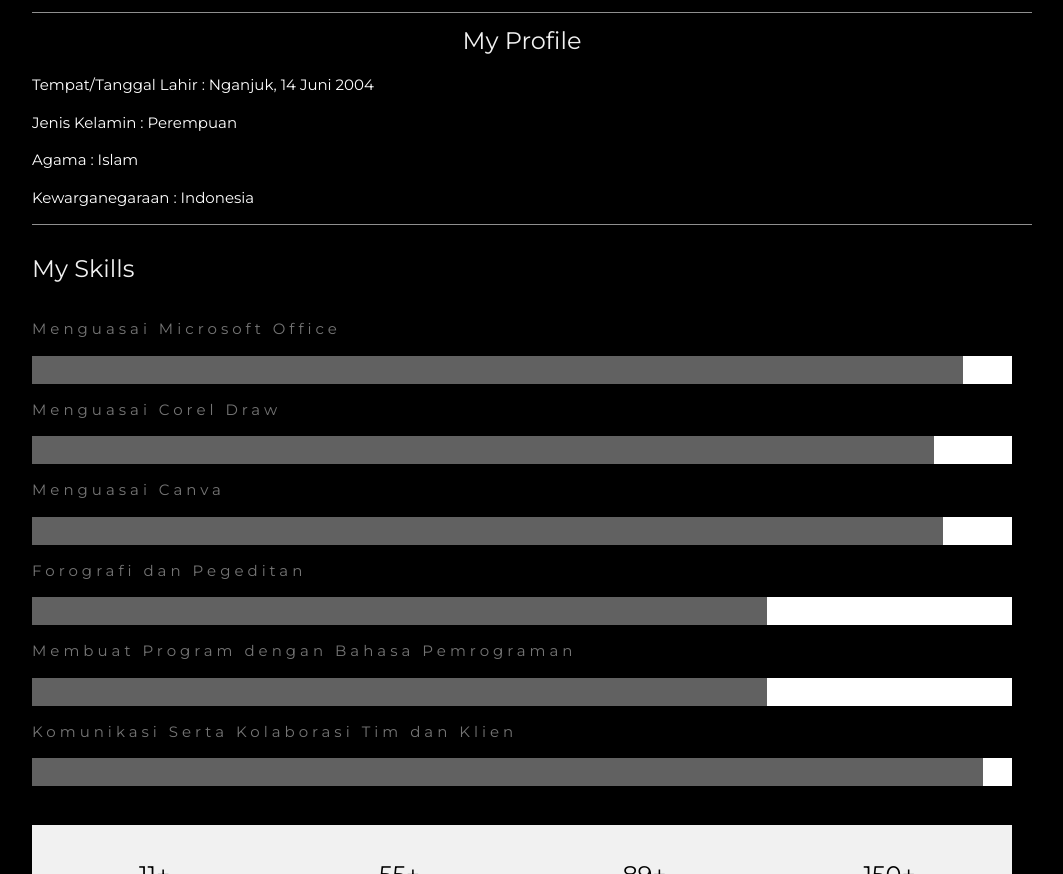
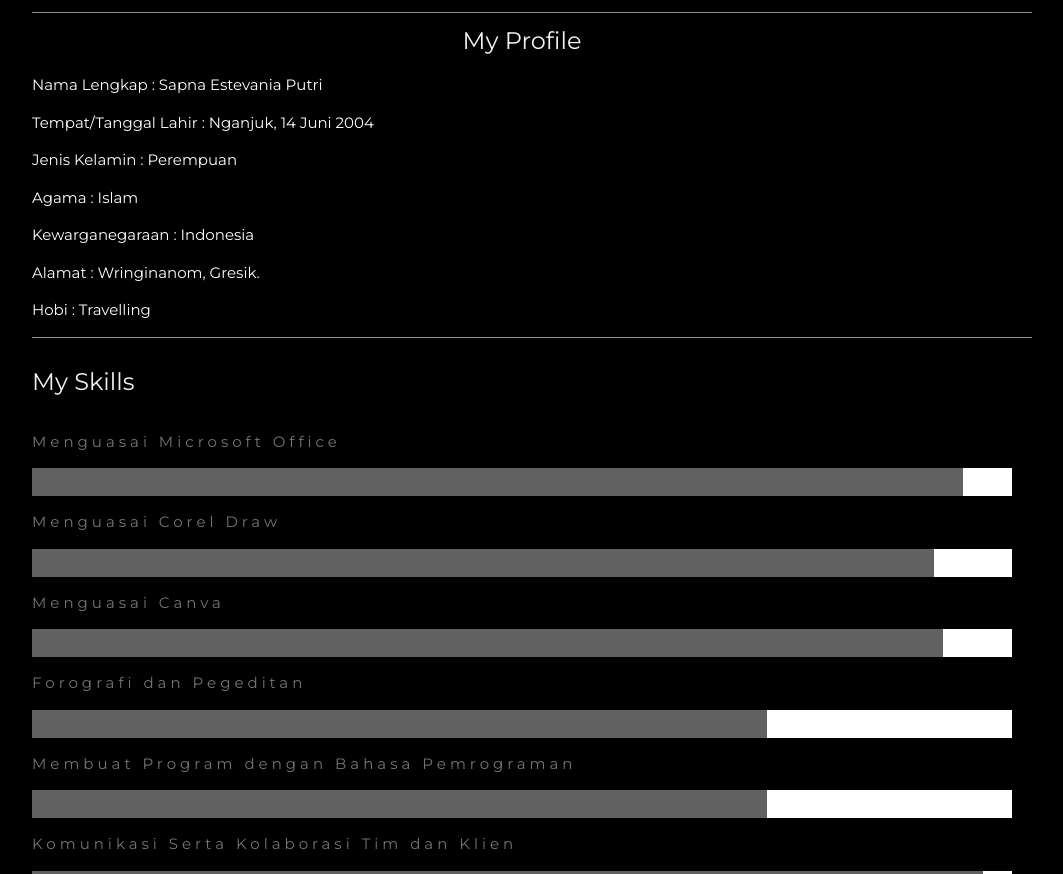
Before and after one commit to sapnastevani/cumateman, a plain HTML site: page index.html in a window 1280 px wide. Shown: the part 1049-1923 px from the top of the page, without its empty margins (178-1241 px from the left). Drawn offline with nearby package versions, Linux system fonts and the light colour scheme.

Commit message:
index.html

```diff
--- a/index.html
+++ b/index.html
@@ -79,10 +79,13 @@
 
   </div>
   <div class="w3-text-white">
-  <p>Tempat/Tanggal Lahir : Nganjuk, 14 Juni 2004</p>
+  <p>Nama Lengkap           : Sapna Estevania Putri</p>
+  <p>Tempat/Tanggal Lahir   : Nganjuk, 14 Juni 2004</p>
   <p>Jenis Kelamin          : Perempuan</p>
   <p>Agama                  : Islam</p>
   <p>Kewarganegaraan        : Indonesia</p>
+  <p>Alamat                 : Wringinanom, Gresik.</p>
+  <p>Hobi                   : Travelling</p>
   <hr style="width:1000px; margin: auto;" class="w3-opacity">
   </div>
 
```
